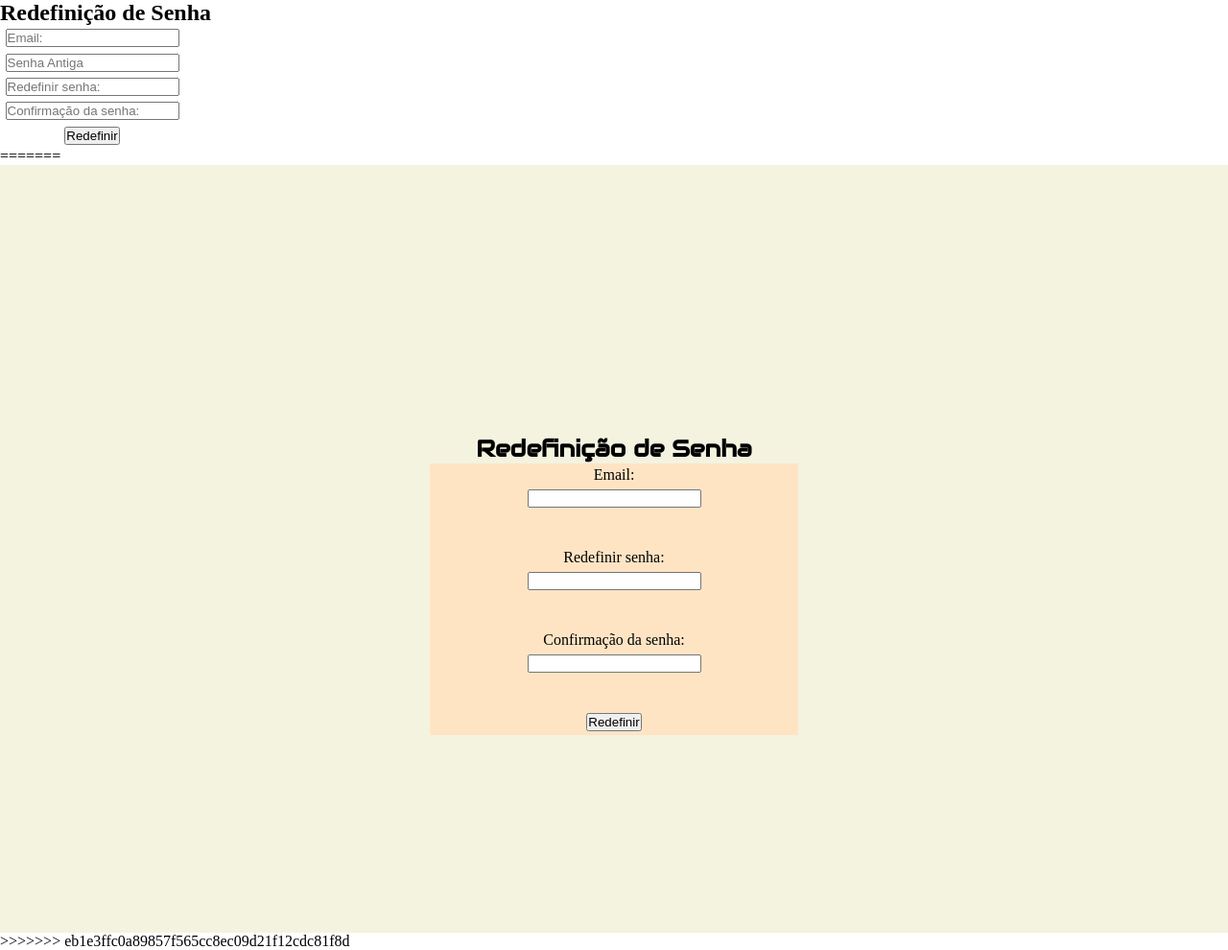
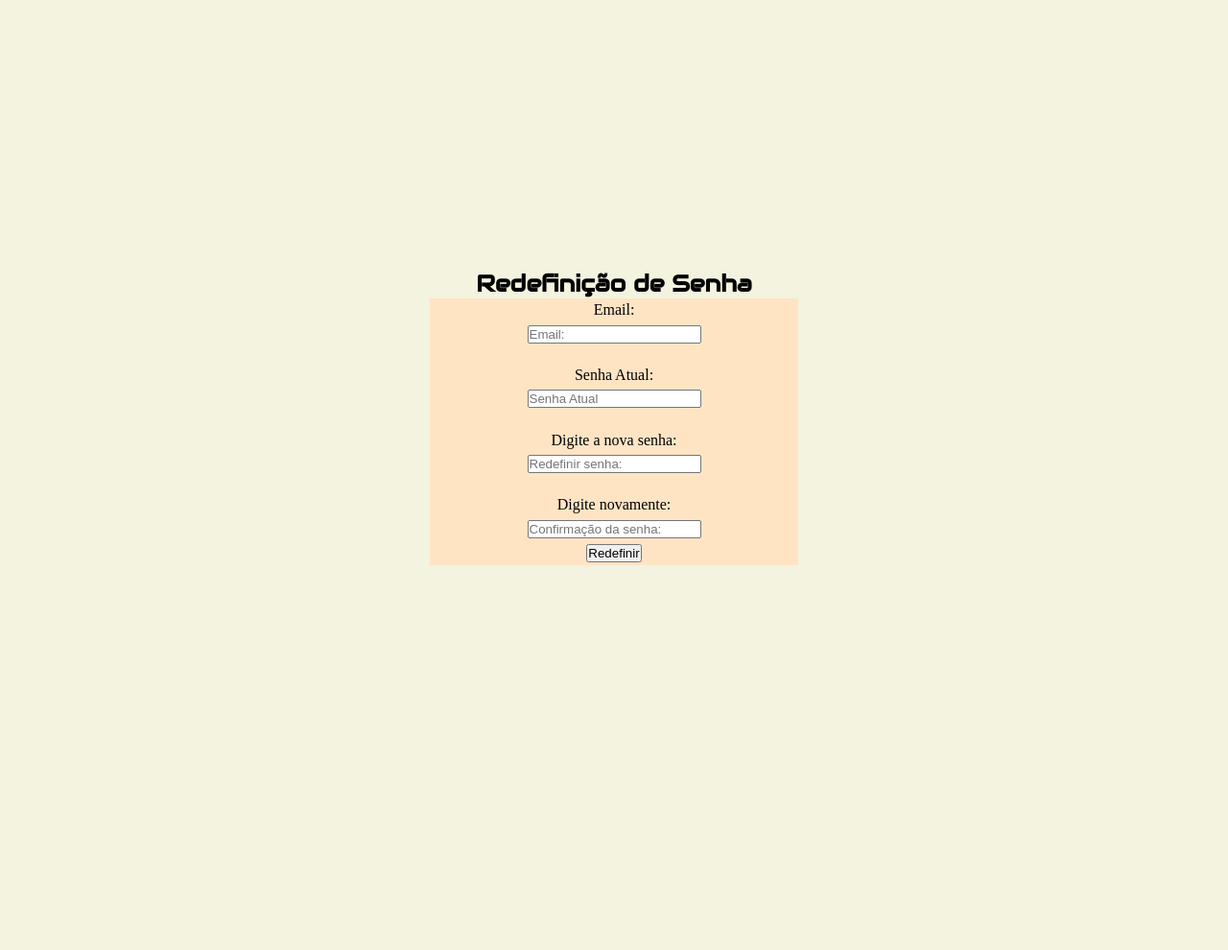
Before and after one commit to JoseAugustoDev/workers-aid, a PHP site: page /pages/esqueceusuasenha.html in a window 1280 px wide. Shown: the whole page at 96% size. After the commit the page ends 589 px from the top, so only its background shows below. Run offline with PHP 8.4, Linux system fonts and the light colour scheme.

Commit message:
Correção de nome de classes

```diff
--- a/index.php
+++ b/index.php
@@ -8,7 +8,7 @@
 <body>
     <div class="container">
         <h1>Worker's Aid</h1>
-        <a href="pages/cadastrodeusuario.html">Cadastro de Usuário</a><br>
+        <a href="pages/signup.html">Cadastro de Usuário</a><br>
         <a href="pages/login.html">Login</a>
     </div>
 </body>
--- a/pages/esqueceusuasenha.html
+++ b/pages/esqueceusuasenha.html
@@ -9,37 +9,28 @@
 </head>
 
 <body>
-    <section>
-        <h2>Redefinição de Senha</h2>
-        <form action="/server/reset_senha.php" method="POST">
-            <input type="email" name="email" placeholder="Email:">
-            <input type="password" name="senhaAntiga" placeholder="Senha Antiga">
-            <input type="password" name="senhanova" placeholder="Redefinir senha:">
-            <input type="password" name="confirmacaodasenha" placeholder="Confirmação da senha:">
-            <input type="submit" value="Redefinir">
-        </form>
-    </section>
-=======
     <div class="container">
         <section>
             <h1>Redefinição de Senha</h1>
             <div class="esqueceu_senha">
-                <form action="/server/login.php" method="POST">
+                <form action="/server/reset_senha.php" method="POST">
                     <label for="email">Email:</label>
-                    <input type="email" name="email"><br>
+                    <input type="email" name="email" placeholder="Email:">
                     <br>
-                    <label for="pwd">Redefinir senha:</label>
-                    <input type="password" name="redefinirsenha"><br>
+                    <label for="senhaAntiga">Senha Atual:</label>
+                    <input type="password" name="senhaAntiga" placeholder="Senha Atual">
                     <br>
-                    <label for="pwd">Confirmação da senha:</label>
-                    <input type="password" name="confirmacaodasenha"><br>
+                    <label for="senhanova">Digite a nova senha:</label>
+                    <input type="password" name="senhanova" placeholder="Redefinir senha:">
                     <br>
+                    <label for="confirmacaodasenha">Digite novamente:</label>
+                    <input type="password" name="confirmacaodasenha" placeholder="Confirmação da senha:">
+
                     <input type="submit" value="Redefinir">
                 </form>
             </div>
         </section>
     </div>
->>>>>>> eb1e3ffc0a89857f565cc8ec09d21f12cdc81f8d
 </body>
 
 </html>
```
Also changed, not shown: pages/signup.html (renamed from pages/singup.html).
